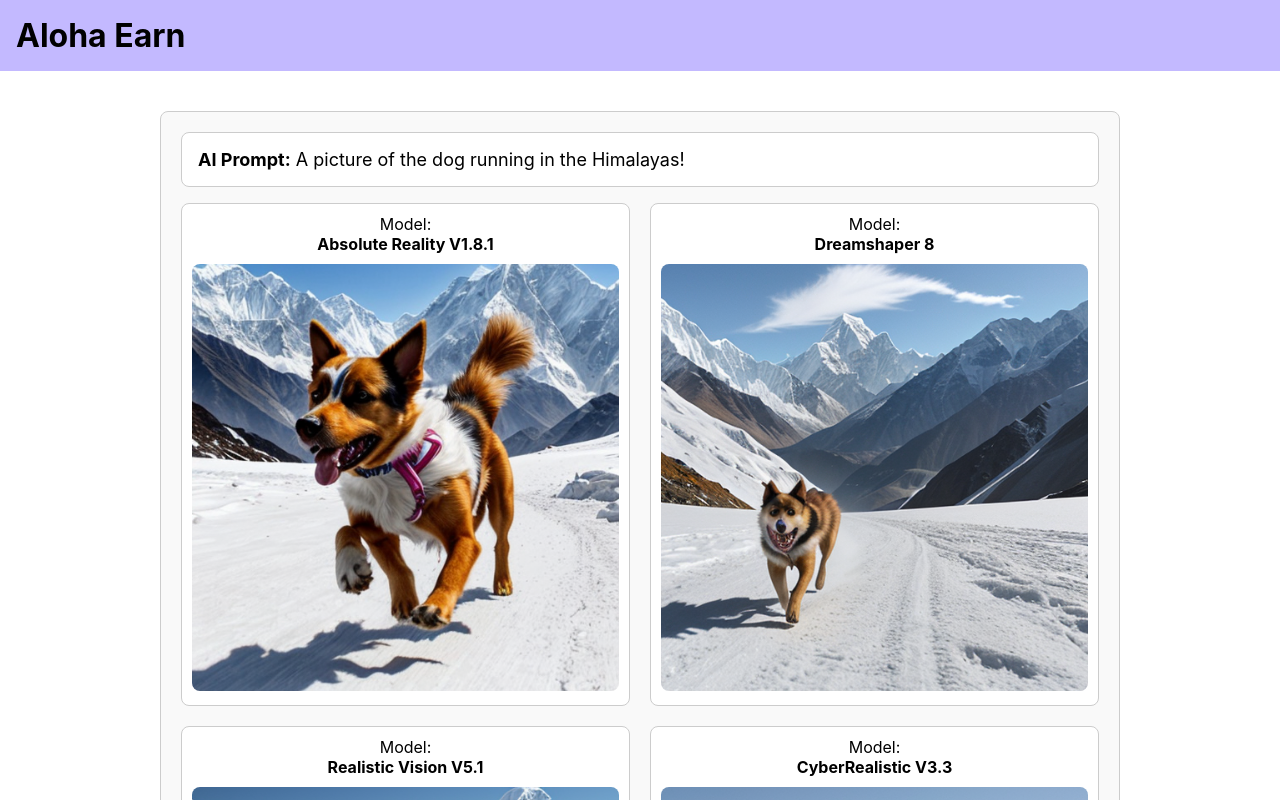
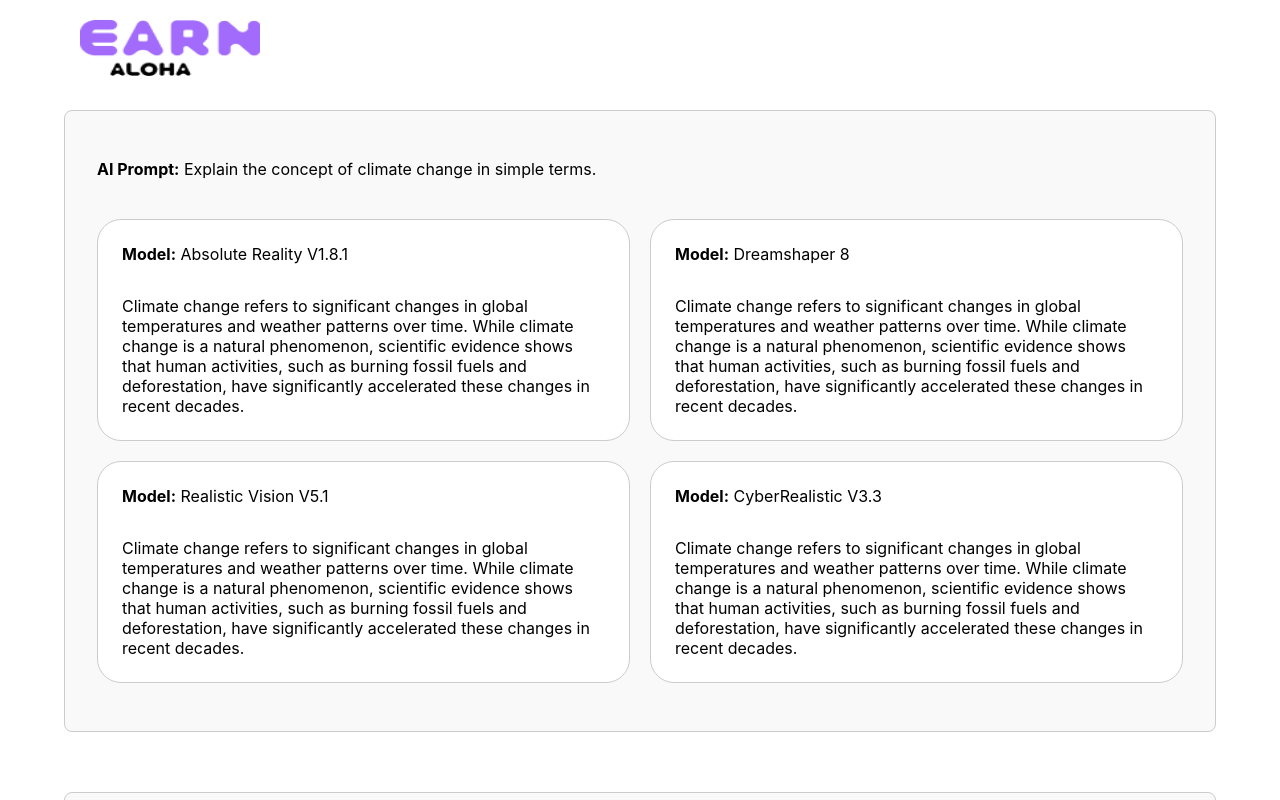
Before and after one commit to DeepakSR-12/ae-client, a Next.js app: page / in a window 1280 px wide. Shown: the top 800 px of the page. Built offline with nearby package versions, Linux system fonts and the light colour scheme.

Commit message:
add text prompts

```diff
--- a/app/(landing)/page.module.scss
+++ b/app/(landing)/page.module.scss
@@ -3,5 +3,5 @@
 
 .landing {
     margin: 40px auto;
-    max-width: 60rem;
+    max-width: 72rem;
 }
--- a/app/layout.tsx
+++ b/app/layout.tsx
@@ -16,7 +16,6 @@ export default function RootLayout({ children }: RootLayoutProps) {
           <div className="layout">
             <Header />
             <main className="main">{children}</main>
-            <Footer />
           </div>
         </ThemeProvider>
       </body>
--- a/app/page.module.scss
+++ b/app/page.module.scss
@@ -1,238 +1,2 @@
 
 @import '@/styles/mixins';
-
-.flexCenterCol {
-  @include flex-center;
-  flex-direction: column;
-}
-
-.main {
-  display: flex;
-  flex-direction: column;
-  justify-content: space-between;
-  align-items: center;
-  padding: 6rem;
-  min-height: 100vh;
-}
-
-.description {
-  display: inherit;
-  justify-content: inherit;
-  align-items: inherit;
-  font-size: 0.85rem;
-  max-width: var(--max-width);
-  width: 100%;
-  z-index: 2;
-  font-family: var(--font-mono);
-}
-
-.description a {
-  display: flex;
-  justify-content: center;
-  align-items: center;
-  gap: 0.5rem;
-}
-
-.description p {
-  position: relative;
-  margin: 0;
-  padding: 1rem;
-  background-color: rgba(var(--callout-rgb), 0.5);
-  border: 1px solid rgba(var(--callout-border-rgb), 0.3);
-  border-radius: var(--border-radius);
-}
-
-.code {
-  font-weight: 700;
-  font-family: var(--font-mono);
-}
-
-.grid {
-  display: grid;
-  grid-template-columns: repeat(4, minmax(25%, auto));
-  max-width: 100%;
-  width: var(--max-width);
-}
-
-.card {
-  padding: 1rem 1.2rem;
-  border-radius: var(--border-radius);
-  background: rgba(var(--card-rgb), 0);
-  border: 1px solid rgba(var(--card-border-rgb), 0);
-  transition: background 200ms, border 200ms;
-}
-
-.card span {
-  display: inline-block;
-  transition: transform 200ms;
-}
-
-.card h2 {
-  font-weight: 600;
-  margin-bottom: 0.7rem;
-}
-
-.card p {
-  margin: 0;
-  opacity: 0.6;
-  font-size: 0.9rem;
-  line-height: 1.5;
-  max-width: 30ch;
-  text-wrap: balance;
-}
-
-.center {
-  display: flex;
-  justify-content: center;
-  align-items: center;
-  position: relative;
-  padding: 4rem 0;
-}
-
-.center::before {
-  background: var(--secondary-glow);
-  border-radius: 50%;
-  width: 480px;
-  height: 360px;
-  margin-left: -400px;
-}
-
-.center::after {
-  background: var(--primary-glow);
-  width: 240px;
-  height: 180px;
-  z-index: -1;
-}
-
-.center::before,
-.center::after {
-  content: "";
-  left: 50%;
-  position: absolute;
-  filter: blur(45px);
-  transform: translateZ(0);
-}
-
-.logo {
-  position: relative;
-}
-/* Enable hover only on non-touch devices */
-@media (hover: hover) and (pointer: fine) {
-  .card:hover {
-    background: rgba(var(--card-rgb), 0.1);
-    border: 1px solid rgba(var(--card-border-rgb), 0.15);
-  }
-
-  .card:hover span {
-    transform: translateX(4px);
-  }
-}
-
-@media (prefers-reduced-motion) {
-  .card:hover span {
-    transform: none;
-  }
-}
-
-/* Mobile */
-@media (max-width: 700px) {
-  .content {
-    padding: 4rem;
-  }
-
-  .grid {
-    grid-template-columns: 1fr;
-    margin-bottom: 120px;
-    max-width: 320px;
-    text-align: center;
-  }
-
-  .card {
-    padding: 1rem 2.5rem;
-  }
-
-  .card h2 {
-    margin-bottom: 0.5rem;
-  }
-
-  .center {
-    padding: 8rem 0 6rem;
-  }
-
-  .center::before {
-    transform: none;
-    height: 300px;
-  }
-
-  .description {
-    font-size: 0.8rem;
-  }
-
-  .description a {
-    padding: 1rem;
-  }
-
-  .description p,
-  .description div {
-    display: flex;
-    justify-content: center;
-    position: fixed;
-    width: 100%;
-  }
-
-  .description p {
-    align-items: center;
-    inset: 0 0 auto;
-    padding: 2rem 1rem 1.4rem;
-    border-radius: 0;
-    border: none;
-    border-bottom: 1px solid rgba(var(--callout-border-rgb), 0.25);
-    background: linear-gradient(
-      to bottom,
-      rgba(var(--background-start-rgb), 1),
-      rgba(var(--callout-rgb), 0.5)
-    );
-    background-clip: padding-box;
-    backdrop-filter: blur(24px);
-  }
-
-  .description div {
-    align-items: flex-end;
-    pointer-events: none;
-    inset: auto 0 0;
-    padding: 2rem;
-    height: 200px;
-    background: linear-gradient(
-      to bottom,
-      transparent 0%,
-      rgb(var(--background-end-rgb)) 40%
-    );
-    z-index: 1;
-  }
-}
-
-/* Tablet and Smaller Desktop */
-@media (min-width: 701px) and (max-width: 1120px) {
-  .grid {
-    grid-template-columns: repeat(2, 50%);
-  }
-}
-
-@media (prefers-color-scheme: dark) {
-  .vercelLogo {
-    filter: invert(1);
-  }
-
-  .logo {
-    filter: invert(1) drop-shadow(0 0 0.3rem #ffffff70);
-  }
-}
-
-@keyframes rotate {
-  from {
-    transform: rotate(360deg);
-  }
-  to {
-    transform: rotate(0deg);
-  }
-}
--- a/components/feed-section/page.module.scss
+++ b/components/feed-section/page.module.scss
@@ -1,5 +1,5 @@
 .feedSection {
-  padding: 20px;
+  padding: 48px 32px;
   margin-bottom: 60px;
   border: 1px solid #ccc;
   border-radius: 8px;
@@ -7,7 +7,7 @@
 }
 
 .prompt {
-  font-size: 18px;
+  margin-bottom: 40px;
 
   span {
     font-weight: bold;
@@ -16,8 +16,8 @@
 
 .promptCard {
   border: 1px solid #ccc;
-  padding: 16px;
-  border-radius: 8px;
+  padding: 24px;
+  border-radius: 24px;
   background-color: #fff;
   margin-bottom: 16px;
 }
@@ -30,15 +30,17 @@
 
 .imageCard {
   border: 1px solid #ccc;
-  padding: 10px;
-  text-align: center;
-  border-radius: 8px;
+  padding: 24px;
+  border-radius: 24px;
   background-color: #fff;
 }
 
 .modelName {
-  margin-bottom: 10px;
-  font-weight: bold;
+  margin-bottom: 32px;
+
+  span {
+    font-weight: bold;
+  }
 }
 
 .image {
--- a/components/feed-section/page.tsx
+++ b/components/feed-section/page.tsx
@@ -1,35 +1,41 @@
 import React from "react";
 import styles from "./page.module.scss";
 
-interface ImageData {
+interface ItemData {
   model: string;
-  src: string;
+  text?: string;
+  src?: string;
 }
 
-export interface FeedSectionData {
+export interface FeedSectionItem {
   prompt: string;
-  images: ImageData[];
+  items: ItemData[];
 }
 
 interface FeedSectionProps {
-  data: FeedSectionData;
+  data: FeedSectionItem;
 }
 
 const FeedSection: React.FC<FeedSectionProps> = ({ data }) => {
-  const { prompt, images } = data;
+  const { prompt, items } = data;
 
   return (
     <div className={styles.feedSection}>
-      <div className={styles.promptCard}>
-        <div className={styles.prompt}>
-          <span>AI Prompt:</span> {prompt}
-        </div>
+      <div className={styles.prompt}>
+        <span>AI Prompt:</span> {prompt}
       </div>
+
       <div className={styles.imageGrid}>
-        {images.map((image, index) => (
+        {items.map(({ model, src, text }, index) => (
           <div key={index} className={styles.imageCard}>
-            Model:<div className={styles.modelName}>{image.model}</div>
-            <img src={image.src} alt={image.model} className={styles.image} />
+            <div className={styles.modelName}>
+              <span>Model:</span> {model}
+            </div>
+            {src ? (
+              <img src={src} alt={model} className={styles.image} />
+            ) : text ? (
+              <div>{text}</div>
+            ) : null}
           </div>
         ))}
       </div>
--- a/components/feed/page.module.scss
+++ b/components/feed/page.module.scss
@@ -4,6 +4,5 @@
 .feedContainer {
     display: flex;
     flex-direction: column;
-    overflow-y: scroll;
-    max-height: 100vh;
+    padding-top: 70px;
   }
--- a/components/header/Header.module.scss
+++ b/components/header/Header.module.scss
@@ -2,28 +2,22 @@
 @import '../../styles/mixins';
 
 .header {
-    @include flex-center;
-    justify-content: space-between;
-    padding: $spacing-unit;
+  @include flex-center;
+  justify-content: space-between;
+  padding: 20px 80px;
+  position: fixed;
+  top: 0;
+  width: 100%;
+  z-index: 100;
+  background-color: white;
+  transition: background-color 0.3s;
+
+  &.scrolled {
     background-color: var(--brand-100);
+  }
 
-
-    h1 {
-        color: var(--text-color);
-        margin: 0;
-        cursor: pointer;
-    }
-
+  img {
+    width: 180px;
+    height: 56px;
+  }
 }
-
-.name {
-    text-align: center;
-    font-size: 10px;
-}
-
-.profile {
-    display: flex;
-    flex-direction: column;
-    justify-content: center;
-    align-items: center;
-}
--- a/components/header/index.tsx
+++ b/components/header/index.tsx
@@ -1,15 +1,36 @@
-import React from "react";
-import styles from "./Header.module.scss";
-import { useRouter } from "next/navigation";
+import React, { useEffect, useState } from "react";
+import styles from "./header.module.scss";
 
 export const Header: React.FC = () => {
-  const router = useRouter();
-  const navigateToHome = () => {
-    router.push("/dashboard");
-  };
+  const [scrolled, setScrolled] = useState(false);
+
+  useEffect(() => {
+    const handleScroll = () => {
+      const contentElement = document.querySelector<HTMLElement>(".content");
+      if (contentElement) {
+        const contentOffsetTop = contentElement.offsetTop;
+
+        if (window.scrollY > contentOffsetTop - window.innerHeight) {
+          setScrolled(true);
+        } else {
+          setScrolled(false);
+        }
+      }
+    };
+
+    window.addEventListener("scroll", handleScroll);
+    window.addEventListener("resize", handleScroll);
+    handleScroll();
+
+    return () => {
+      window.removeEventListener("scroll", handleScroll);
+      window.removeEventListener("resize", handleScroll);
+    };
+  }, []);
+
   return (
-    <header className={styles.header}>
-      <h1 onClick={navigateToHome}>Aloha Earn</h1>
+    <header className={`${styles.header} ${scrolled ? styles.scrolled : ""}`}>
+      <img src="/earn.png" alt="aloha-earn" />
     </header>
   );
 };
--- a/utils/constants.ts
+++ b/utils/constants.ts
@@ -1,97 +1,111 @@
-export const feedData = [
+import { FeedSectionItem } from "@/components/feed-section/page";
+
+export const feedData: FeedSectionItem[] = [
   {
-    prompt: 'A picture of the dog running in the Himalayas!',
-    images: [
-      { model: 'Absolute Reality V1.8.1', src: '/model-images/ar.png' },
-      { model: 'Dreamshaper 8', src: '/model-images/cr.png' },
-      { model: 'Realistic Vision V5.1', src: '/model-images/ds.png' },
-      { model: 'CyberRealistic V3.3', src: '/model-images/rv.png' },
+    prompt: "Explain the concept of climate change in simple terms.",
+    items: [
+      {
+        model: "Absolute Reality V1.8.1",
+        text: "Climate change refers to significant changes in global temperatures and weather patterns over time. While climate change is a natural phenomenon, scientific evidence shows that human activities, such as burning fossil fuels and deforestation, have significantly accelerated these changes in recent decades.",
+      },
+      {
+        model: "Dreamshaper 8",
+        text: "Climate change refers to significant changes in global temperatures and weather patterns over time. While climate change is a natural phenomenon, scientific evidence shows that human activities, such as burning fossil fuels and deforestation, have significantly accelerated these changes in recent decades.",
+      },
+      {
+        model: "Realistic Vision V5.1",
+        text: "Climate change refers to significant changes in global temperatures and weather patterns over time. While climate change is a natural phenomenon, scientific evidence shows that human activities, such as burning fossil fuels and deforestation, have significantly accelerated these changes in recent decades.",
+      },
+      {
+        model: "CyberRealistic V3.3",
+        text: "Climate change refers to significant changes in global temperatures and weather patterns over time. While climate change is a natural phenomenon, scientific evidence shows that human activities, such as burning fossil fuels and deforestation, have significantly accelerated these changes in recent decades.",
+      },
     ],
   },
   {
     prompt:
-      'An astronaut riding a horse on mars artstation, hd, dramatic lighting, detailed;',
-    images: [
-      { model: 'Absolute Reality V1.8.1', src: '/model-images/ar2.png' },
-      { model: 'Dreamshaper 8', src: '/model-images/cr2.png' },
-      { model: 'Realistic Vision V5.1', src: '/model-images/ds2.png' },
-      { model: 'CyberRealistic V3.3', src: '/model-images/rv2.png' },
+      "An astronaut riding a horse on mars artstation, hd, dramatic lighting, detailed;",
+    items: [
+      { model: "Absolute Reality V1.8.1", src: "/model-images/ar2.png" },
+      { model: "Dreamshaper 8", src: "/model-images/cr2.png" },
+      { model: "Realistic Vision V5.1", src: "/model-images/ds2.png" },
+      { model: "CyberRealistic V3.3", src: "/model-images/rv2.png" },
     ],
   },
   {
-    prompt: 'A picture of the dog running in the Himalayas!',
-    images: [
-      { model: 'Absolute Reality V1.8.1', src: '/model-images/ar.png' },
-      { model: 'Dreamshaper 8', src: '/model-images/cr.png' },
-      { model: 'Realistic Vision V5.1', src: '/model-images/ds.png' },
-      { model: 'CyberRealistic V3.3', src: '/model-images/rv.png' },
+    prompt: "A picture of the dog running in the Himalayas!",
+    items: [
+      { model: "Absolute Reality V1.8.1", src: "/model-images/ar.png" },
+      { model: "Dreamshaper 8", src: "/model-images/cr.png" },
+      { model: "Realistic Vision V5.1", src: "/model-images/ds.png" },
+      { model: "CyberRealistic V3.3", src: "/model-images/rv.png" },
     ],
   },
   {
     prompt:
-      'An astronaut riding a horse on mars artstation, hd, dramatic lighting, detailed;',
-    images: [
-      { model: 'Absolute Reality V1.8.1', src: '/model-images/ar2.png' },
-      { model: 'Dreamshaper 8', src: '/model-images/cr2.png' },
-      { model: 'Realistic Vision V5.1', src: '/model-images/ds2.png' },
-      { model: 'CyberRealistic V3.3', src: '/model-images/rv2.png' },
+      "An astronaut riding a horse on mars artstation, hd, dramatic lighting, detailed;",
+    items: [
+      { model: "Absolute Reality V1.8.1", src: "/model-images/ar2.png" },
+      { model: "Dreamshaper 8", src: "/model-images/cr2.png" },
+      { model: "Realistic Vision V5.1", src: "/model-images/ds2.png" },
+      { model: "CyberRealistic V3.3", src: "/model-images/rv2.png" },
     ],
   },
   {
-    prompt: 'A picture of the dog running in the Himalayas!',
-    images: [
-      { model: 'Absolute Reality V1.8.1', src: '/model-images/ar.png' },
-      { model: 'Dreamshaper 8', src: '/model-images/cr.png' },
-      { model: 'Realistic Vision V5.1', src: '/model-images/ds.png' },
-      { model: 'CyberRealistic V3.3', src: '/model-images/rv.png' },
+    prompt: "A picture of the dog running in the Himalayas!",
+    items: [
+      { model: "Absolute Reality V1.8.1", src: "/model-images/ar.png" },
+      { model: "Dreamshaper 8", src: "/model-images/cr.png" },
+      { model: "Realistic Vision V5.1", src: "/model-images/ds.png" },
+      { model: "CyberRealistic V3.3", src: "/model-images/rv.png" },
     ],
   },
   {
     prompt:
-      'An astronaut riding a horse on mars artstation, hd, dramatic lighting, detailed;',
-    images: [
-      { model: 'Absolute Reality V1.8.1', src: '/model-images/ar2.png' },
-      { model: 'Dreamshaper 8', src: '/model-images/cr2.png' },
-      { model: 'Realistic Vision V5.1', src: '/model-images/ds2.png' },
-      { model: 'CyberRealistic V3.3', src: '/model-images/rv2.png' },
+      "An astronaut riding a horse on mars artstation, hd, dramatic lighting, detailed;",
+    items: [
+      { model: "Absolute Reality V1.8.1", src: "/model-images/ar2.png" },
+      { model: "Dreamshaper 8", src: "/model-images/cr2.png" },
+      { model: "Realistic Vision V5.1", src: "/model-images/ds2.png" },
+      { model: "CyberRealistic V3.3", src: "/model-images/rv2.png" },
     ],
   },
   {
-    prompt: 'A picture of the dog running in the Himalayas!',
-    images: [
-      { model: 'Absolute Reality V1.8.1', src: '/model-images/ar.png' },
-      { model: 'Dreamshaper 8', src: '/model-images/cr.png' },
-      { model: 'Realistic Vision V5.1', src: '/model-images/ds.png' },
-      { model: 'CyberRealistic V3.3', src: '/model-images/rv.png' },
+    prompt: "A picture of the dog running in the Himalayas!",
+    items: [
+      { model: "Absolute Reality V1.8.1", src: "/model-images/ar.png" },
+      { model: "Dreamshaper 8", src: "/model-images/cr.png" },
+      { model: "Realistic Vision V5.1", src: "/model-images/ds.png" },
+      { model: "CyberRealistic V3.3", src: "/model-images/rv.png" },
     ],
   },
   {
     prompt:
-      'An astronaut riding a horse on mars artstation, hd, dramatic lighting, detailed;',
-    images: [
-      { model: 'Absolute Reality V1.8.1', src: '/model-images/ar2.png' },
-      { model: 'Dreamshaper 8', src: '/model-images/cr2.png' },
-      { model: 'Realistic Vision V5.1', src: '/model-images/ds2.png' },
-      { model: 'CyberRealistic V3.3', src: '/model-images/rv2.png' },
+      "An astronaut riding a horse on mars artstation, hd, dramatic lighting, detailed;",
+    items: [
+      { model: "Absolute Reality V1.8.1", src: "/model-images/ar2.png" },
+      { model: "Dreamshaper 8", src: "/model-images/cr2.png" },
+      { model: "Realistic Vision V5.1", src: "/model-images/ds2.png" },
+      { model: "CyberRealistic V3.3", src: "/model-images/rv2.png" },
     ],
   },
   {
-    prompt: 'A picture of the dog running in the Himalayas!',
-    images: [
-      { model: 'Absolute Reality V1.8.1', src: '/model-images/ar.png' },
-      { model: 'Dreamshaper 8', src: '/model-images/cr.png' },
-      { model: 'Realistic Vision V5.1', src: '/model-images/ds.png' },
-      { model: 'CyberRealistic V3.3', src: '/model-images/rv.png' },
+    prompt: "A picture of the dog running in the Himalayas!",
+    items: [
+      { model: "Absolute Reality V1.8.1", src: "/model-images/ar.png" },
+      { model: "Dreamshaper 8", src: "/model-images/cr.png" },
+      { model: "Realistic Vision V5.1", src: "/model-images/ds.png" },
+      { model: "CyberRealistic V3.3", src: "/model-images/rv.png" },
     ],
   },
   {
     prompt:
-      'An astronaut riding a horse on mars artstation, hd, dramatic lighting, detailed;',
-    images: [
-      { model: 'Absolute Reality V1.8.1', src: '/model-images/ar2.png' },
-      { model: 'Dreamshaper 8', src: '/model-images/cr2.png' },
-      { model: 'Realistic Vision V5.1', src: '/model-images/ds2.png' },
-      { model: 'CyberRealistic V3.3', src: '/model-images/rv2.png' },
+      "An astronaut riding a horse on mars artstation, hd, dramatic lighting, detailed;",
+    items: [
+      { model: "Absolute Reality V1.8.1", src: "/model-images/ar2.png" },
+      { model: "Dreamshaper 8", src: "/model-images/cr2.png" },
+      { model: "Realistic Vision V5.1", src: "/model-images/ds2.png" },
+      { model: "CyberRealistic V3.3", src: "/model-images/rv2.png" },
     ],
   },
 ];
```
Also changed, not shown: components/feed/page.tsx (+4 -4 lines), public/earn.png (added).
